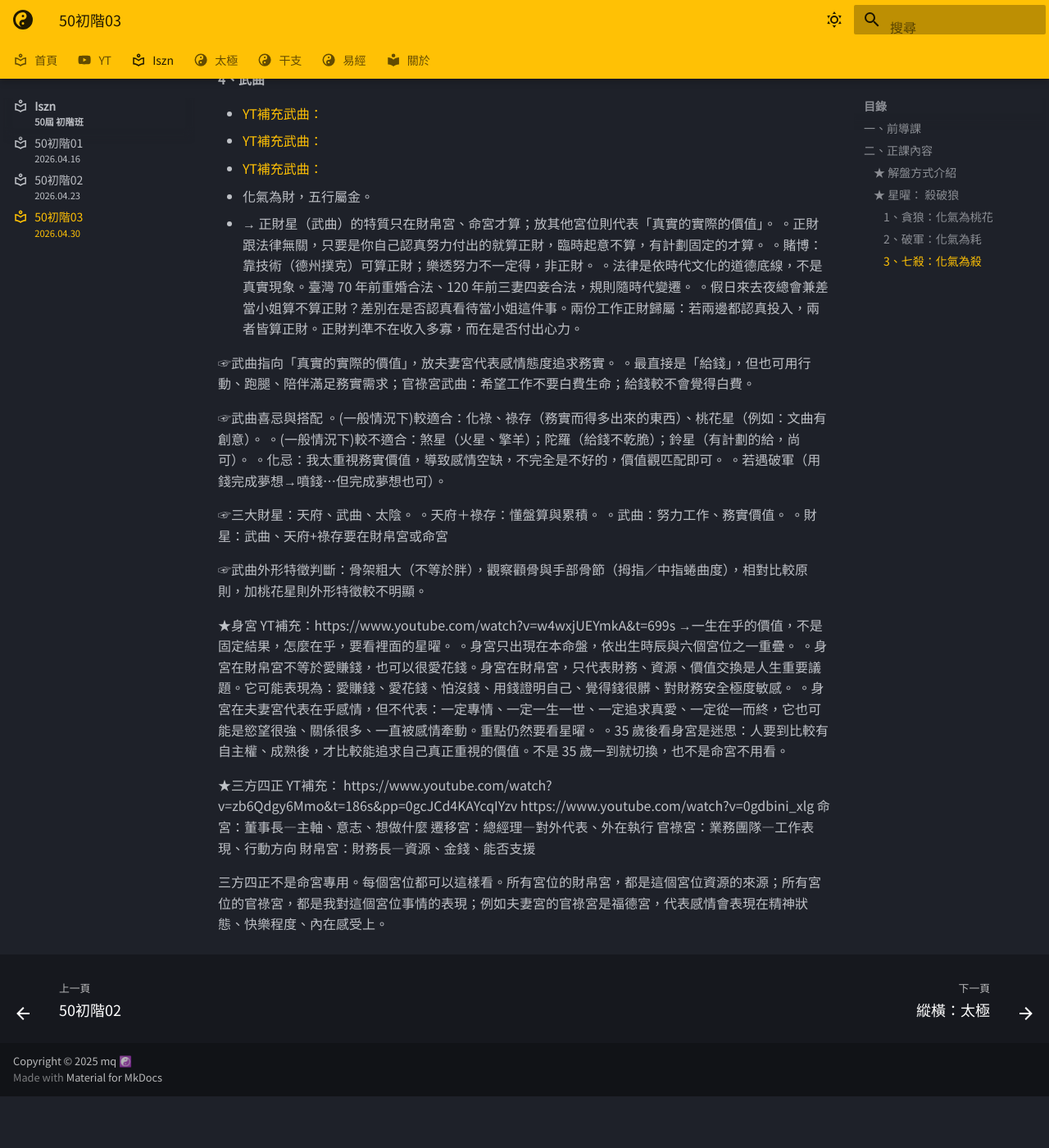
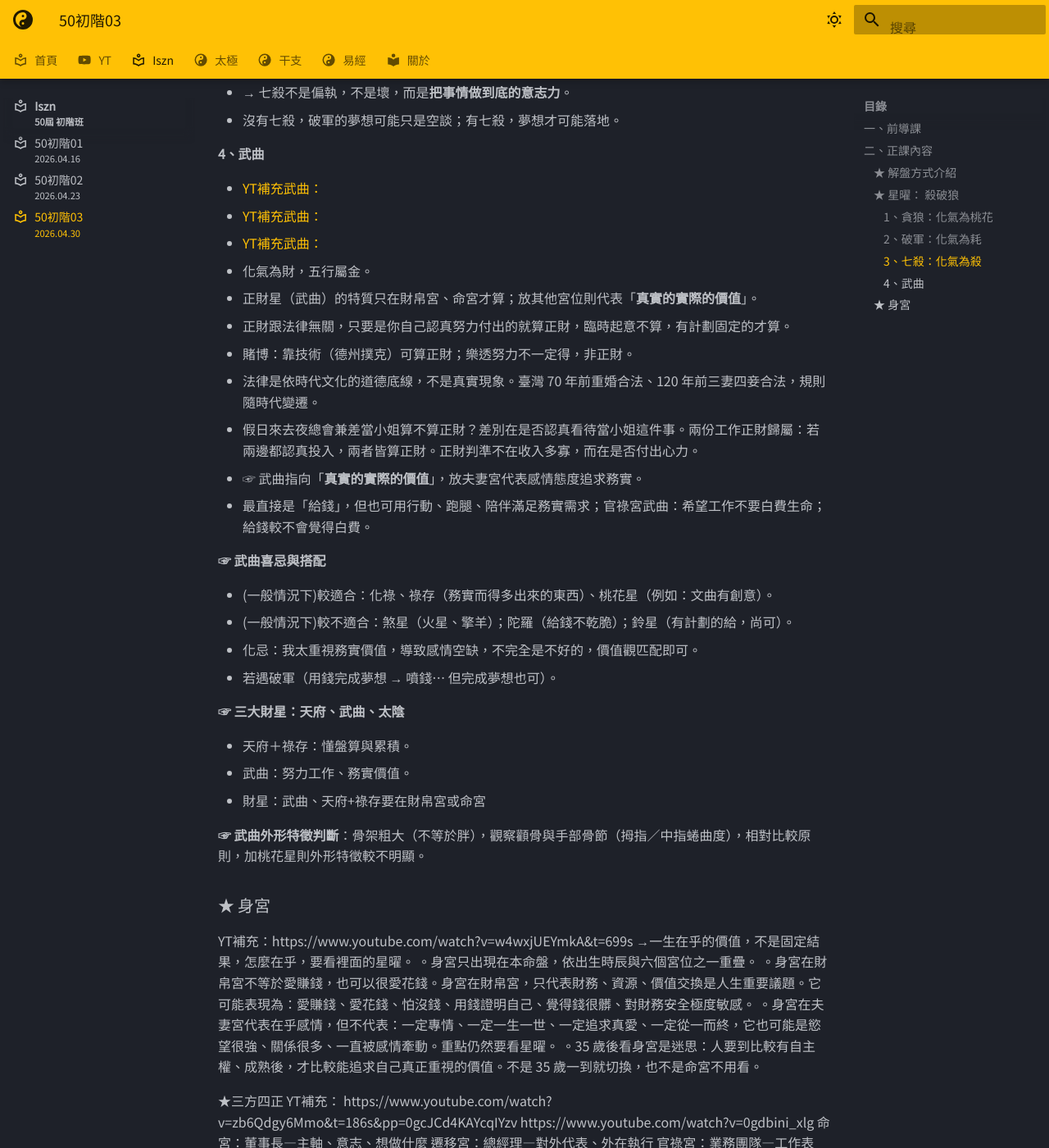
Before and after one commit to oolongyuan/oolongyuan.github.io, an MkDocs documentation site: the page built from docs/iszn/class_03.md, in a window 1280 px wide and 1400 px high, scrolled down 3884 px. Shown: the whole window at 82% size. Built offline with MkDocs 1.6.1 and Material for MkDocs 9.7.7, drawn with Linux system fonts in a browser that asks for light colours; some web fonts are replaced; before the commit the page ends 5221 px from its top, so only the background shows below that; some of the changed text lies outside the part shown.

Commit message:
formatted

```diff
--- a/docs/iszn/class_03.md
+++ b/docs/iszn/class_03.md
@@ -126,48 +126,54 @@ subtitle: 2026.04.30
 
 #### 1、貪狼：化氣為桃花
 
-→慾望、我想要，事情開始發生，但桃花不只是異性緣，而是：
-事情的發生、關係的發生、慾望的發生、機會的發生及生命力長出來，所以貪狼不是低級的「貪」，而是人會想要、會追求、會對世界產生興趣的起點。
+ - → 慾望、我想要，事情開始發生，
+ - 但桃花不只是異性緣，而是： **事情的發生、關係的發生、慾望的發生、機會的發生及生命力長出來**，
+ - 所以貪狼不是低級的「貪」，而是人會想要、會追求、會對世界產生興趣的起點。
 
 #### 2、破軍：化氣為耗
-→為了夢想可以大破大立，古書說破軍化氣為耗，容易被看成破敗、損耗。但破耗可能是：
-為了夢想投入成本、為了創意承受失敗、為了突破打破舊結構及為了創造新價值而消耗資源，老師舉自己開餐廳賠千萬的故事。外人看是破財，但對他來說，那是完成夢想：想在古蹟裡開一間餐廳。這就是破軍。
-老師也舉同學用紅磚牆磨成水果盤的藝術作品：材料一磨就裂，必須不斷失敗、不斷試、不斷花錢。這也是破軍式創意。
+
+ - → 為了夢想可以大破大立，
+ - 古書說破軍化氣為耗，容易被看成破敗、損耗。但破耗可能是： **為了夢想投入成本、為了創意承受失敗、為了突破打破舊結構及為了創造新價值而消耗資源**，
+ - 老師舉自己開餐廳賠千萬的故事：外人看是破財，但對他來說，那是完成夢想：想在古蹟裡開一間餐廳。這就是破軍。
+ - 老師也舉同學用紅磚牆磨成水果盤的藝術作品：材料一磨就裂，必須不斷失敗、不斷試、不斷花錢。這也是破軍式創意。
 
 #### 3、七殺：化氣為殺
 
- - → 七殺不是偏執，不是壞，而是把事情做到底的意志力。
+ - → 七殺不是偏執，不是壞，而是**把事情做到底的意志力**。
  - 沒有七殺，破軍的夢想可能只是空談；有七殺，夢想才可能落地。
 
-**4、武曲**
+#### 4、武曲
 
  - [YT補充武曲：](https://www.youtube.com/watch?v=_jqzusN8JpE)
  - [YT補充武曲：](https://www.youtube.com/watch?v=Z9e9gcPSZDw&list=PLutk_LOtgr7Q8bHAP3x4JZFrOP3h0uYtr&index=124)
  - [YT補充武曲：](https://www.youtube.com/watch?v=ixjOdfc9Vss&list=PLutk_LOtgr7Q8bHAP3x4JZFrOP3h0uYtr&index=119)
- -  化氣為財，五行屬金。
- - → 正財星（武曲）的特質只在財帛宮、命宮才算；放其他宮位則代表「真實的實際的價值」。
-。正財跟法律無關，只要是你自己認真努力付出的就算正財，臨時起意不算，有計劃固定的才算。
-。賭博：靠技術（德州撲克）可算正財；樂透努力不一定得，非正財。
-。法律是依時代文化的道德底線，不是真實現象。臺灣 70 年前重婚合法、120 年前三妻四妾合法，規則隨時代變遷。
-。假日來去夜總會兼差當小姐算不算正財？差別在是否認真看待當小姐這件事。兩份工作正財歸屬：若兩邊都認真投入，兩者皆算正財。正財判準不在收入多寡，而在是否付出心力。
+ - 化氣為財，五行屬金。
+ - 正財星（武曲）的特質只在財帛宮、命宮才算；放其他宮位則代表「**真實的實際的價值**」。
+ - 正財跟法律無關，只要是你自己認真努力付出的就算正財，臨時起意不算，有計劃固定的才算。
+ - 賭博：靠技術（德州撲克）可算正財；樂透努力不一定得，非正財。
+ - 法律是依時代文化的道德底線，不是真實現象。臺灣 70 年前重婚合法、120 年前三妻四妾合法，規則隨時代變遷。
+ - 假日來去夜總會兼差當小姐算不算正財？差別在是否認真看待當小姐這件事。兩份工作正財歸屬：若兩邊都認真投入，兩者皆算正財。正財判準不在收入多寡，而在是否付出心力。
 
-☞武曲指向「真實的實際的價值」，放夫妻宮代表感情態度追求務實。
-。最直接是「給錢」，但也可用行動、跑腿、陪伴滿足務實需求；官祿宮武曲：希望工作不要白費生命；給錢較不會覺得白費。
+ - ☞ 武曲指向「**真實的實際的價值**」，放夫妻宮代表感情態度追求務實。
+ - 最直接是「給錢」，但也可用行動、跑腿、陪伴滿足務實需求；官祿宮武曲：希望工作不要白費生命；給錢較不會覺得白費。
 
-☞武曲喜忌與搭配
-。(一般情況下)較適合：化祿、祿存（務實而得多出來的東西）、桃花星（例如：文曲有創意）。
-。(一般情況下)較不適合：煞星（火星、擎羊）；陀羅（給錢不乾脆）；鈴星（有計劃的給，尚可）。
-。化忌：我太重視務實價值，導致感情空缺，不完全是不好的，價值觀匹配即可。
-。若遇破軍（用錢完成夢想→噴錢…但完成夢想也可）。
+**☞ 武曲喜忌與搭配**
 
-☞三大財星：天府、武曲、太陰。
-。天府＋祿存：懂盤算與累積。
-。武曲：努力工作、務實價值。
-。財星：武曲、天府+祿存要在財帛宮或命宮
+ - (一般情況下)較適合：化祿、祿存（務實而得多出來的東西）、桃花星（例如：文曲有創意）。
+ - (一般情況下)較不適合：煞星（火星、擎羊）；陀羅（給錢不乾脆）；鈴星（有計劃的給，尚可）。
+ - 化忌：我太重視務實價值，導致感情空缺，不完全是不好的，價值觀匹配即可。
+ - 若遇破軍（用錢完成夢想 → 噴錢… 但完成夢想也可）。
 
-☞武曲外形特徵判斷：骨架粗大（不等於胖），觀察顴骨與手部骨節（拇指／中指蜷曲度），相對比較原則，加桃花星則外形特徵較不明顯。
+**☞ 三大財星：天府、武曲、太陰**
 
-★身宮
+ - 天府＋祿存：懂盤算與累積。
+ - 武曲：努力工作、務實價值。
+ - 財星：武曲、天府+祿存要在財帛宮或命宮
+
+**☞ 武曲外形特徵判斷**：骨架粗大（不等於胖），觀察顴骨與手部骨節（拇指／中指蜷曲度），相對比較原則，加桃花星則外形特徵較不明顯。
+
+### ★ 身宮
+
 YT補充：https://www.youtube.com/watch?v=w4wxjUEYmkA&t=699s
 →一生在乎的價值，不是固定結果，怎麼在乎，要看裡面的星曜。
 。身宮只出現在本命盤，依出生時辰與六個宮位之一重疊。
```
